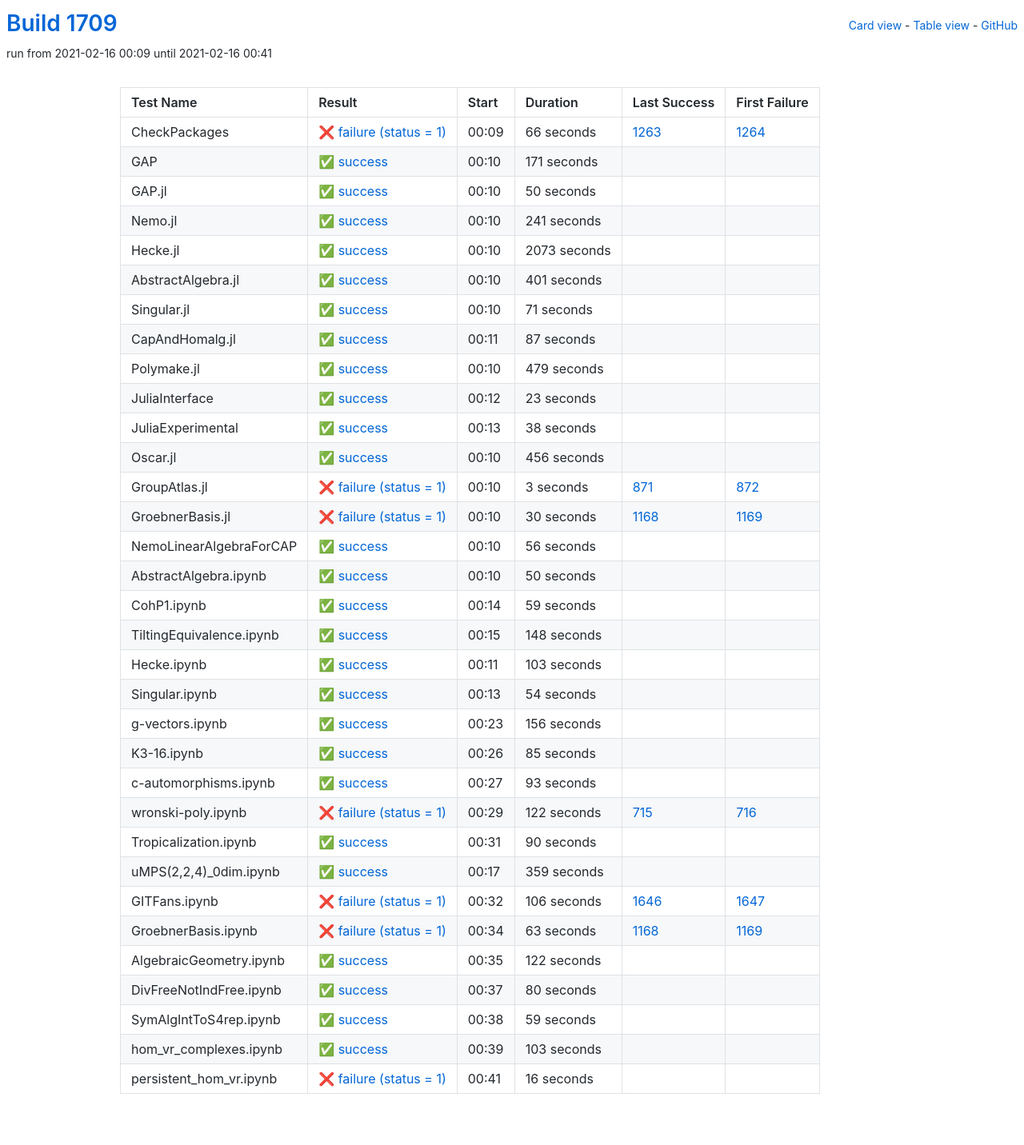
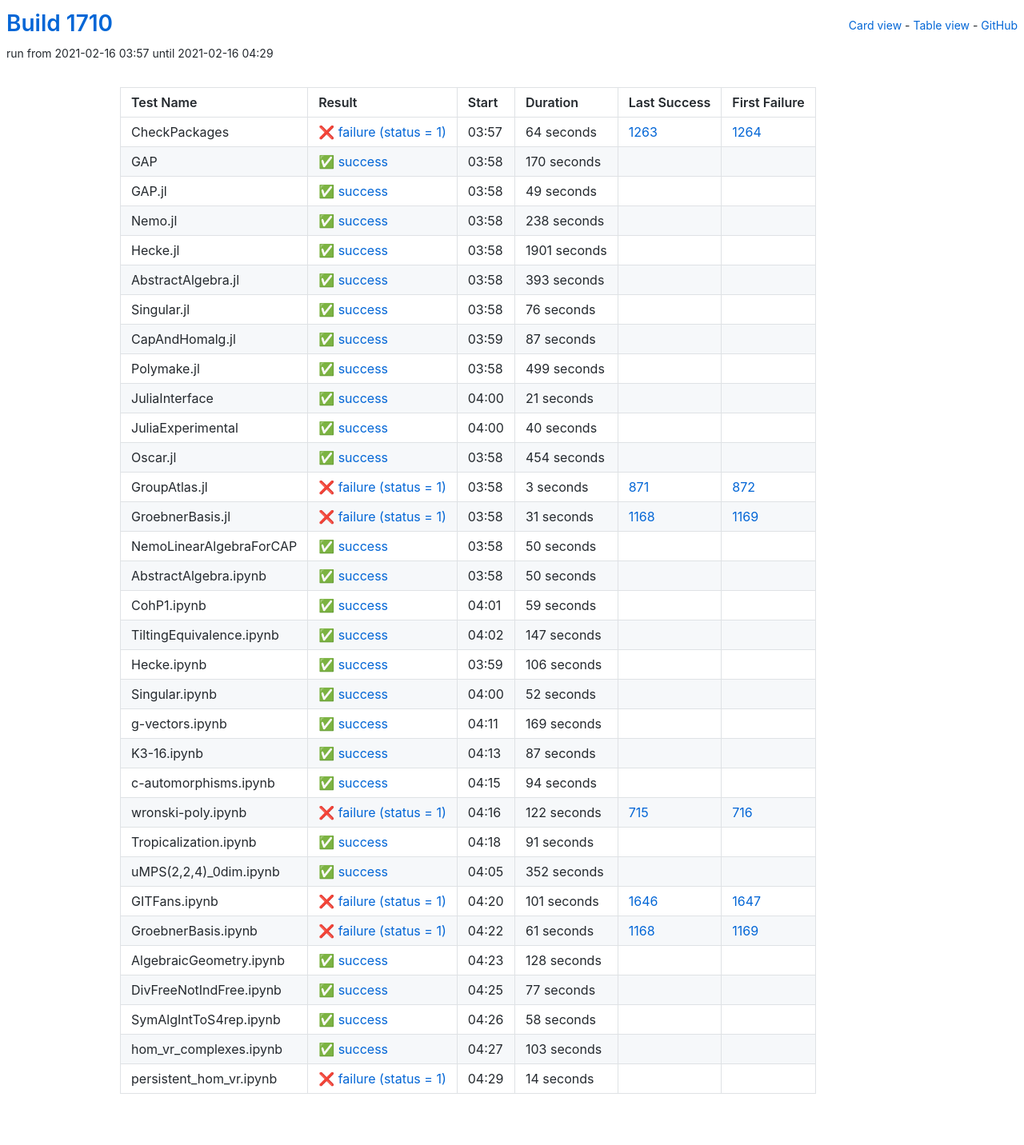
Before and after one commit to oscar-system/oscar-ci-status-stable, a Jekyll site: the page built from table.html, in a window 1280 px wide. Shown: the whole page at 80% size. Built offline with Jekyll 4.4.1, drawn with Linux system fonts in a browser that asks for light colours.

Commit message:
Build #1710

```diff
--- a/_data/ci.yml
+++ b/_data/ci.yml
@@ -1,6 +1,6 @@
 ---
-build: 1709
-build_url: https://oscarci.mathematik.uni-kl.de/job/oscar-stable/1709/
+build: 1710
+build_url: https://oscarci.mathematik.uni-kl.de/job/oscar-stable/1710/
 job: oscar-stable
 organization: oscar-system
 repo: oscar-ci-status-stable
@@ -8,92 +8,92 @@ repourl: https://github.com/oscar-system/oscar-ci-status-stable
 tests:
 - name: CheckPackages
   id: checkpackages
-  log: https://oscarci.mathematik.uni-kl.de/job/oscar-stable/1709/artifact/logs/build-1709/CheckPackages.log
-  start: 2021-02-16 00:09
+  log: https://oscarci.mathematik.uni-kl.de/job/oscar-stable/1710/artifact/logs/build-1710/CheckPackages.log
+  start: 2021-02-16 03:57
   success: false
   exitcode: 1
   status: failure
-  duration: 66
+  duration: 64
   last_success: 1263
   last_success_url: https://oscarci.mathematik.uni-kl.de/job/oscar-stable/1263/
   first_failure: 1264
   first_failure_url: https://oscarci.mathematik.uni-kl.de/job/oscar-stable/1264/
 - name: GAP
   id: gap
-  log: https://oscarci.mathematik.uni-kl.de/job/oscar-stable/1709/artifact/logs/build-1709/GAP.log
-  start: 2021-02-16 00:10
+  log: https://oscarci.mathematik.uni-kl.de/job/oscar-stable/1710/artifact/logs/build-1710/GAP.log
+  start: 2021-02-16 03:58
   success: true
   exitcode: 0
   status: success
-  duration: 171
+  duration: 170
   last_success: false
   last_success_url:
   first_failure: false
   first_failure_url:
 - name: GAP.jl
   id: gap-jl
-  log: https://oscarci.mathematik.uni-kl.de/job/oscar-stable/1709/artifact/logs/build-1709/GAP.jl.log
-  start: 2021-02-16 00:10
+  log: https://oscarci.mathematik.uni-kl.de/job/oscar-stable/1710/artifact/logs/build-1710/GAP.jl.log
+  start: 2021-02-16 03:58
   success: true
   exitcode: 0
   status: success
-  duration: 50
+  duration: 49
   last_success: false
   last_success_url:
   first_failure: false
   first_failure_url:
 - name: Nemo.jl
   id: nemo-jl
-  log: https://oscarci.mathematik.uni-kl.de/job/oscar-stable/1709/artifact/logs/build-1709/Nemo.jl.log
-  start: 2021-02-16 00:10
+  log: https://oscarci.mathematik.uni-kl.de/job/oscar-stable/1710/artifact/logs/build-1710/Nemo.jl.log
+  start: 2021-02-16 03:58
   success: true
   exitcode: 0
   status: success
-  duration: 241
+  duration: 238
   last_success: false
   last_success_url:
   first_failure: false
   first_failure_url:
 - name: Hecke.jl
   id: hecke-jl
-  log: https://oscarci.mathematik.uni-kl.de/job/oscar-stable/1709/artifact/logs/build-1709/Hecke.jl.log
-  start: 2021-02-16 00:10
+  log: https://oscarci.mathematik.uni-kl.de/job/oscar-stable/1710/artifact/logs/build-1710/Hecke.jl.log
+  start: 2021-02-16 03:58
   success: true
   exitcode: 0
   status: success
-  duration: 2073
+  duration: 1901
   last_success: false
   last_success_url:
   first_failure: false
   first_failure_url:
 - name: AbstractAlgebra.jl
   id: abstractalgebra-jl
-  log: https://oscarci.mathematik.uni-kl.de/job/oscar-stable/1709/artifact/logs/build-1709/AbstractAlgebra.jl.log
-  start: 2021-02-16 00:10
+  log: https://oscarci.mathematik.uni-kl.de/job/oscar-stable/1710/artifact/logs/build-1710/AbstractAlgebra.jl.log
+  start: 2021-02-16 03:58
   success: true
   exitcode: 0
   status: success
-  duration: 401
+  duration: 393
   last_success: false
   last_success_url:
   first_failure: false
   first_failure_url:
 - name: Singular.jl
   id: singular-jl
-  log: https://oscarci.mathematik.uni-kl.de/job/oscar-stable/1709/artifact/logs/build-1709/Singular.jl.log
-  start: 2021-02-16 00:10
+  log: https://oscarci.mathematik.uni-kl.de/job/oscar-stable/1710/artifact/logs/build-1710/Singular.jl.log
+  start: 2021-02-16 03:58
   success: true
   exitcode: 0
   status: success
-  duration: 71
+  duration: 76
   last_success: false
   last_success_url:
   first_failure: false
   first_failure_url:
 - name: CapAndHomalg.jl
   id: capandhomalg-jl
-  log: https://oscarci.mathematik.uni-kl.de/job/oscar-stable/1709/artifact/logs/build-1709/CapAndHomalg.jl.log
-  start: 2021-02-16 00:11
+  log: https://oscarci.mathematik.uni-kl.de/job/oscar-stable/1710/artifact/logs/build-1710/CapAndHomalg.jl.log
+  start: 2021-02-16 03:59
   success: true
   exitcode: 0
   status: success
@@ -104,56 +104,56 @@ tests:
   first_failure_url:
 - name: Polymake.jl
   id: polymake-jl
-  log: https://oscarci.mathematik.uni-kl.de/job/oscar-stable/1709/artifact/logs/build-1709/Polymake.jl.log
-  start: 2021-02-16 00:10
+  log: https://oscarci.mathematik.uni-kl.de/job/oscar-stable/1710/artifact/logs/build-1710/Polymake.jl.log
+  start: 2021-02-16 03:58
   success: true
   exitcode: 0
   status: success
-  duration: 479
+  duration: 499
   last_success: false
   last_success_url:
   first_failure: false
   first_failure_url:
 - name: JuliaInterface
   id: juliainterface
-  log: https://oscarci.mathematik.uni-kl.de/job/oscar-stable/1709/artifact/logs/build-1709/JuliaInterface.log
-  start: 2021-02-16 00:12
+  log: https://oscarci.mathematik.uni-kl.de/job/oscar-stable/1710/artifact/logs/build-1710/JuliaInterface.log
+  start: 2021-02-16 04:00
   success: true
   exitcode: 0
   status: success
-  duration: 23
+  duration: 21
   last_success: false
   last_success_url:
   first_failure: false
   first_failure_url:
 - name: JuliaExperimental
   id: juliaexperimental
-  log: https://oscarci.mathematik.uni-kl.de/job/oscar-stable/1709/artifact/logs/build-1709/JuliaExperimental.log
-  start: 2021-02-16 00:13
+  log: https://oscarci.mathematik.uni-kl.de/job/oscar-stable/1710/artifact/logs/build-1710/JuliaExperimental.log
+  start: 2021-02-16 04:00
   success: true
   exitcode: 0
   status: success
-  duration: 38
+  duration: 40
   last_success: false
   last_success_url:
   first_failure: false
   first_failure_url:
 - name: Oscar.jl
   id: oscar-jl
-  log: https://oscarci.mathematik.uni-kl.de/job/oscar-stable/1709/artifact/logs/build-1709/Oscar.jl.log
-  start: 2021-02-16 00:10
+  log: https://oscarci.mathematik.uni-kl.de/job/oscar-stable/1710/artifact/logs/build-1710/Oscar.jl.log
+  start: 2021-02-16 03:58
   success: true
   exitcode: 0
   status: success
-  duration: 456
+  duration: 454
   last_success: false
   last_success_url:
   first_failure: false
   first_failure_url:
 - name: GroupAtlas.jl
   id: groupatlas-jl
-  log: https://oscarci.mathematik.uni-kl.de/job/oscar-stable/1709/artifact/logs/build-1709/GroupAtlas.jl.log
-  start: 2021-02-16 00:10
+  log: https://oscarci.mathematik.uni-kl.de/job/oscar-stable/1710/artifact/logs/build-1710/GroupAtlas.jl.log
+  start: 2021-02-16 03:58
   success: false
   exitcode: 1
   status: failure
@@ -164,32 +164,32 @@ tests:
   first_failure_url: https://oscarci.mathematik.uni-kl.de/job/oscar-stable/872/
 - name: GroebnerBasis.jl
   id: groebnerbasis-jl
-  log: https://oscarci.mathematik.uni-kl.de/job/oscar-stable/1709/artifact/logs/build-1709/GroebnerBasis.jl.log
-  start: 2021-02-16 00:10
+  log: https://oscarci.mathematik.uni-kl.de/job/oscar-stable/1710/artifact/logs/build-1710/GroebnerBasis.jl.log
+  start: 2021-02-16 03:58
   success: false
   exitcode: 1
   status: failure
-  duration: 30
+  duration: 31
   last_success: 1168
   last_success_url: https://oscarci.mathematik.uni-kl.de/job/oscar-stable/1168/
   first_failure: 1169
   first_failure_url: https://oscarci.mathematik.uni-kl.de/job/oscar-stable/1169/
 - name: NemoLinearAlgebraForCAP
   id: nemolinearalgebraforcap
-  log: https://oscarci.mathematik.uni-kl.de/job/oscar-stable/1709/artifact/logs/build-1709/NemoLinearAlgebraForCAP.log
-  start: 2021-02-16 00:10
+  log: https://oscarci.mathematik.uni-kl.de/job/oscar-stable/1710/artifact/logs/build-1710/NemoLinearAlgebraForCAP.log
+  start: 2021-02-16 03:58
   success: true
   exitcode: 0
   status: success
-  duration: 56
+  duration: 50
   last_success: false
   last_success_url:
   first_failure: false
   first_failure_url:
 - name: AbstractAlgebra.ipynb
   id: abstractalgebra-ipynb
-  log: https://oscarci.mathematik.uni-kl.de/job/oscar-stable/1709/artifact/logs/build-1709/AbstractAlgebra.ipynb.log
-  start: 2021-02-16 00:10
+  log: https://oscarci.mathematik.uni-kl.de/job/oscar-stable/1710/artifact/logs/build-1710/AbstractAlgebra.ipynb.log
+  start: 2021-02-16 03:58
   success: true
   exitcode: 0
   status: success
@@ -200,8 +200,8 @@ tests:
   first_failure_url:
 - name: CohP1.ipynb
   id: cohp1-ipynb
-  log: https://oscarci.mathematik.uni-kl.de/job/oscar-stable/1709/artifact/logs/build-1709/CohP1.ipynb.log
-  start: 2021-02-16 00:14
+  log: https://oscarci.mathematik.uni-kl.de/job/oscar-stable/1710/artifact/logs/build-1710/CohP1.ipynb.log
+  start: 2021-02-16 04:01
   success: true
   exitcode: 0
   status: success
@@ -212,80 +212,80 @@ tests:
   first_failure_url:
 - name: TiltingEquivalence.ipynb
   id: tiltingequivalence-ipynb
-  log: https://oscarci.mathematik.uni-kl.de/job/oscar-stable/1709/artifact/logs/build-1709/TiltingEquivalence.ipynb.log
-  start: 2021-02-16 00:15
+  log: https://oscarci.mathematik.uni-kl.de/job/oscar-stable/1710/artifact/logs/build-1710/TiltingEquivalence.ipynb.log
+  start: 2021-02-16 04:02
   success: true
   exitcode: 0
   status: success
-  duration: 148
+  duration: 147
   last_success: false
   last_success_url:
   first_failure: false
   first_failure_url:
 - name: Hecke.ipynb
   id: hecke-ipynb
-  log: https://oscarci.mathematik.uni-kl.de/job/oscar-stable/1709/artifact/logs/build-1709/Hecke.ipynb.log
-  start: 2021-02-16 00:11
+  log: https://oscarci.mathematik.uni-kl.de/job/oscar-stable/1710/artifact/logs/build-1710/Hecke.ipynb.log
+  start: 2021-02-16 03:59
   success: true
   exitcode: 0
   status: success
-  duration: 103
+  duration: 106
   last_success: false
   last_success_url:
   first_failure: false
   first_failure_url:
 - name: Singular.ipynb
   id: singular-ipynb
-  log: https://oscarci.mathematik.uni-kl.de/job/oscar-stable/1709/artifact/logs/build-1709/Singular.ipynb.log
-  start: 2021-02-16 00:13
+  log: https://oscarci.mathematik.uni-kl.de/job/oscar-stable/1710/artifact/logs/build-1710/Singular.ipynb.log
+  start: 2021-02-16 04:00
   success: true
   exitcode: 0
   status: success
-  duration: 54
+  duration: 52
   last_success: false
   last_success_url:
   first_failure: false
   first_failure_url:
 - name: g-vectors.ipynb
   id: g-vectors-ipynb
-  log: https://oscarci.mathematik.uni-kl.de/job/oscar-stable/1709/artifact/logs/build-1709/g-vectors.ipynb.log
-  start: 2021-02-16 00:23
+  log: https://oscarci.mathematik.uni-kl.de/job/oscar-stable/1710/artifact/logs/build-1710/g-vectors.ipynb.log
+  start: 2021-02-16 04:11
   success: true
   exitcode: 0
   status: success
-  duration: 156
+  duration: 169
   last_success: false
   last_success_url:
   first_failure: false
   first_failure_url:
 - name: K3-16.ipynb
   id: k3-16-ipynb
-  log: https://oscarci.mathematik.uni-kl.de/job/oscar-stable/1709/artifact/logs/build-1709/K3-16.ipynb.log
-  start: 2021-02-16 00:26
+  log: https://oscarci.mathematik.uni-kl.de/job/oscar-stable/1710/artifact/logs/build-1710/K3-16.ipynb.log
+  start: 2021-02-16 04:13
   success: true
   exitcode: 0
   status: success
-  duration: 85
+  duration: 87
   last_success: false
   last_success_url:
   first_failure: false
   first_failure_url:
 - name: c-automorphisms.ipynb
   id: c-automorphisms-ipynb
-  log: https://oscarci.mathematik.uni-kl.de/job/oscar-stable/1709/artifact/logs/build-1709/c-automorphisms.ipynb.log
-  start: 2021-02-16 00:27
+  log: https://oscarci.mathematik.uni-kl.de/job/oscar-stable/1710/artifact/logs/build-1710/c-automorphisms.ipynb.log
+  start: 2021-02-16 04:15
   success: true
   exitcode: 0
   status: success
-  duration: 93
+  duration: 94
   last_success: false
   last_success_url:
   first_failure: false
   first_failure_url:
 - name: wronski-poly.ipynb
   id: wronski-poly-ipynb
-  log: https://oscarci.mathematik.uni-kl.de/job/oscar-stable/1709/artifact/logs/build-1709/wronski-poly.ipynb.log
-  start: 2021-02-16 00:29
+  log: https://oscarci.mathematik.uni-kl.de/job/oscar-stable/1710/artifact/logs/build-1710/wronski-poly.ipynb.log
+  start: 2021-02-16 04:16
   success: false
   exitcode: 1
   status: failure
@@ -296,92 +296,92 @@ tests:
   first_failure_url: https://oscarci.mathematik.uni-kl.de/job/oscar-stable/716/
 - name: Tropicalization.ipynb
   id: tropicalization-ipynb
-  log: https://oscarci.mathematik.uni-kl.de/job/oscar-stable/1709/artifact/logs/build-1709/Tropicalization.ipynb.log
-  start: 2021-02-16 00:31
+  log: https://oscarci.mathematik.uni-kl.de/job/oscar-stable/1710/artifact/logs/build-1710/Tropicalization.ipynb.log
+  start: 2021-02-16 04:18
   success: true
   exitcode: 0
   status: success
-  duration: 90
+  duration: 91
   last_success: false
   last_success_url:
   first_failure: false
   first_failure_url:
 - name: uMPS(2,2,4)_0dim.ipynb
   id: umps-2-2-4-0dim-ipynb
-  log: https://oscarci.mathematik.uni-kl.de/job/oscar-stable/1709/artifact/logs/build-1709/uMPS-2-2-4-_0dim.ipynb.log
-  start: 2021-02-16 00:17
+  log: https://oscarci.mathematik.uni-kl.de/job/oscar-stable/1710/artifact/logs/build-1710/uMPS-2-2-4-_0dim.ipynb.log
+  start: 2021-02-16 04:05
   success: true
   exitcode: 0
   status: success
-  duration: 359
+  duration: 352
   last_success: false
   last_success_url:
   first_failure: false
   first_failure_url:
 - name: GITFans.ipynb
   id: gitfans-ipynb
-  log: https://oscarci.mathematik.uni-kl.de/job/oscar-stable/1709/artifact/logs/build-1709/GITFans.ipynb.log
-  start: 2021-02-16 00:32
+  log: https://oscarci.mathematik.uni-kl.de/job/oscar-stable/1710/artifact/logs/build-1710/GITFans.ipynb.log
+  start: 2021-02-16 04:20
   success: false
   exitcode: 1
   status: failure
-  duration: 106
+  duration: 101
   last_success: 1646
   last_success_url: https://oscarci.mathematik.uni-kl.de/job/oscar-stable/1646/
   first_failure: 1647
   first_failure_url: https://oscarci.mathematik.uni-kl.de/job/oscar-stable/1647/
 - name: GroebnerBasis.ipynb
   id: groebnerbasis-ipynb
-  log: https://oscarci.mathematik.uni-kl.de/job/oscar-stable/1709/artifact/logs/build-1709/GroebnerBasis.ipynb.log
-  start: 2021-02-16 00:34
+  log: https://oscarci.mathematik.uni-kl.de/job/oscar-stable/1710/artifact/logs/build-1710/GroebnerBasis.ipynb.log
+  start: 2021-02-16 04:22
   success: false
   exitcode: 1
   status: failure
-  duration: 63
+  duration: 61
   last_success: 1168
   last_success_url: https://oscarci.mathematik.uni-kl.de/job/oscar-stable/1168/
   first_failure: 1169
   first_failure_url: https://oscarci.mathematik.uni-kl.de/job/oscar-stable/1169/
 - name: AlgebraicGeometry.ipynb
   id: algebraicgeometry-ipynb
-  log: https://oscarci.mathematik.uni-kl.de/job/oscar-stable/1709/artifact/logs/build-1709/AlgebraicGeometry.ipynb.log
-  start: 2021-02-16 00:35
+  log: https://oscarci.mathematik.uni-kl.de/job/oscar-stable/1710/artifact/logs/build-1710/AlgebraicGeometry.ipynb.log
+  start: 2021-02-16 04:23
   success: true
   exitcode: 0
   status: success
-  duration: 122
+  duration: 128
   last_success: false
   last_success_url:
   first_failure: false
   first_failure_url:
 - name: DivFreeNotIndFree.ipynb
   id: divfreenotindfree-ipynb
-  log: https://oscarci.mathematik.uni-kl.de/job/oscar-stable/1709/artifact/logs/build-1709/DivFreeNotIndFree.ipynb.log
-  start: 2021-02-16 00:37
+  log: https://oscarci.mathematik.uni-kl.de/job/oscar-stable/1710/artifact/logs/build-1710/DivFreeNotIndFree.ipynb.log
+  start: 2021-02-16 04:25
   success: true
   exitcode: 0
   status: success
-  duration: 80
+  duration: 77
   last_success: false
   last_success_url:
   first_failure: false
   first_failure_url:
 - name: SymAlgIntToS4rep.ipynb
   id: symalginttos4rep-ipynb
-  log: https://oscarci.mathematik.uni-kl.de/job/oscar-stable/1709/artifact/logs/build-1709/SymAlgIntToS4rep.ipynb.log
-  start: 2021-02-16 00:38
+  log: https://oscarci.mathematik.uni-kl.de/job/oscar-stable/1710/artifact/logs/build-1710/SymAlgIntToS4rep.ipynb.log
+  start: 2021-02-16 04:26
   success: true
   exitcode: 0
   status: success
-  duration: 59
+  duration: 58
   last_success: false
   last_success_url:
   first_failure: false
   first_failure_url:
 - name: hom_vr_complexes.ipynb
   id: hom-vr-complexes-ipynb
-  log: https://oscarci.mathematik.uni-kl.de/job/oscar-stable/1709/artifact/logs/build-1709/hom_vr_complexes.ipynb.log
-  start: 2021-02-16 00:39
+  log: https://oscarci.mathematik.uni-kl.de/job/oscar-stable/1710/artifact/logs/build-1710/hom_vr_complexes.ipynb.log
+  start: 2021-02-16 04:27
   success: true
   exitcode: 0
   status: success
@@ -392,12 +392,12 @@ tests:
   first_failure_url:
 - name: persistent_hom_vr.ipynb
   id: persistent-hom-vr-ipynb
-  log: https://oscarci.mathematik.uni-kl.de/job/oscar-stable/1709/artifact/logs/build-1709/persistent_hom_vr.ipynb.log
-  start: 2021-02-16 00:41
+  log: https://oscarci.mathematik.uni-kl.de/job/oscar-stable/1710/artifact/logs/build-1710/persistent_hom_vr.ipynb.log
+  start: 2021-02-16 04:29
   success: false
   exitcode: 1
   status: failure
-  duration: 16
+  duration: 14
   last_success: false
   last_success_url:
   first_failure: false
```
Also changed, not shown: README.md.
